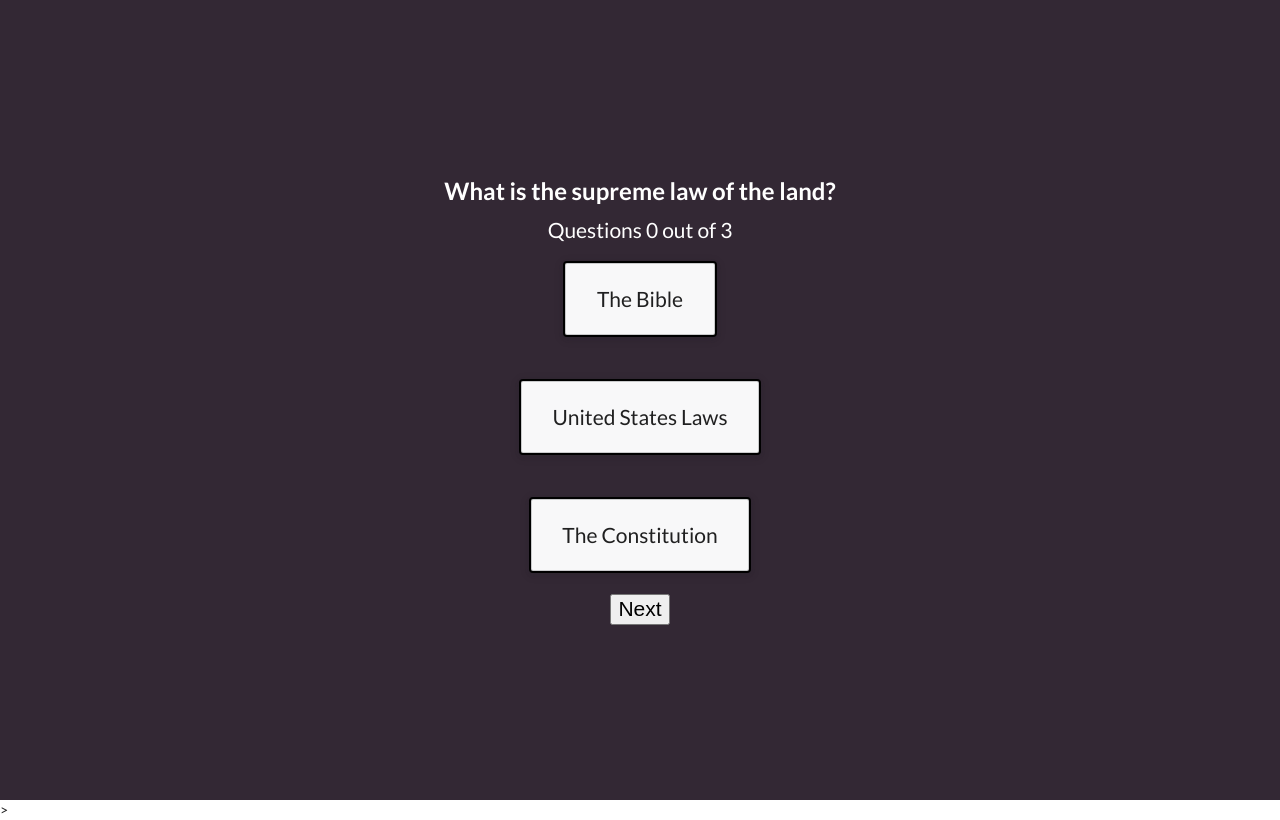
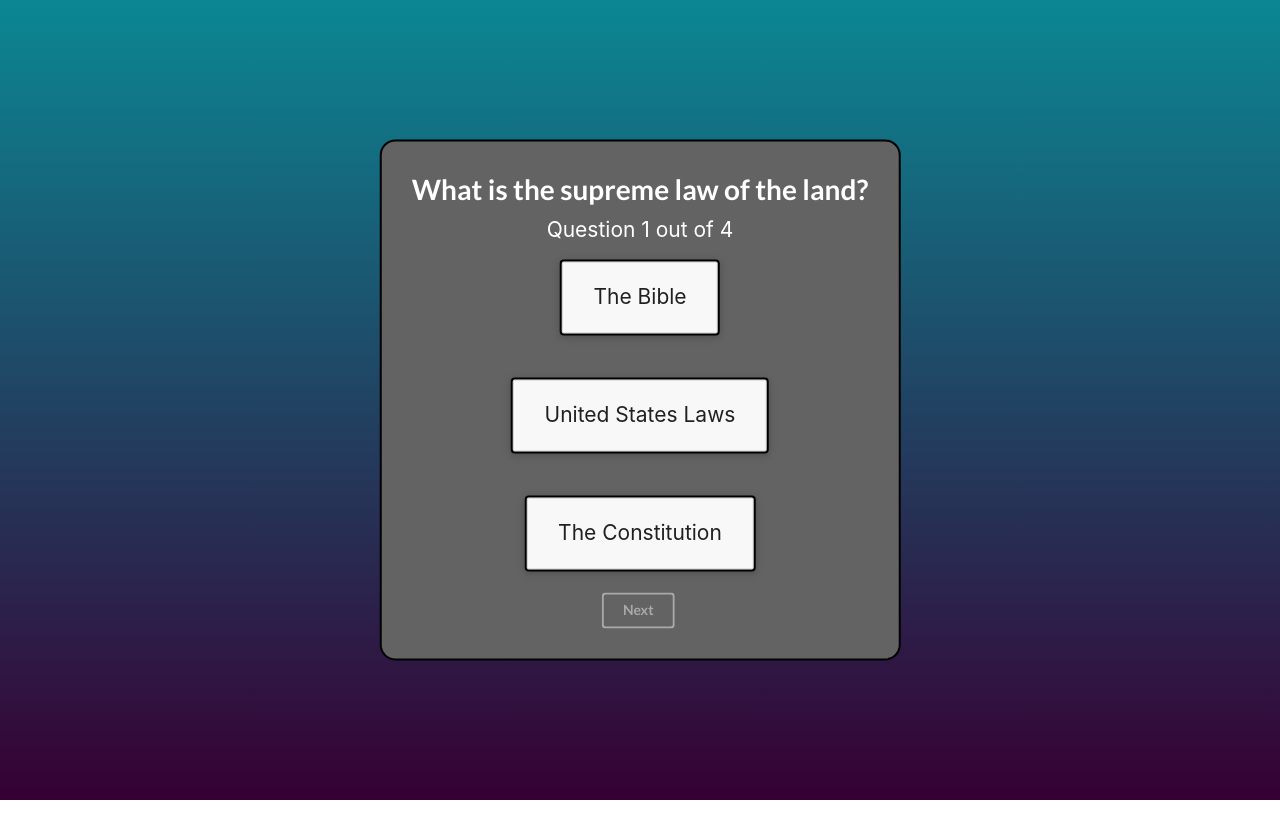
Before and after one commit to fernandamarr/civic-test-prep, a React (Create React App) app: page / in a window 1280 px wide. Built offline with nearby package versions, Linux system fonts and the light colour scheme.

Commit message:
adds style, questions, and score functionality

```diff
--- a/public/index.html
+++ b/public/index.html
@@ -10,12 +10,11 @@
       content="Web site created using create-react-app"
     />
     <link rel="apple-touch-icon" href="logo192.png" />
-    <link rel="manifest" href="%PUBLIC_URL%/manifest.json">
     <link rel="stylesheet" href="https://cdnjs.cloudflare.com/ajax/libs/semantic-ui/2.4.1/semantic.min.css">
     <title>U.S. Civics Quiz App</title>
   </head>
   <body>
     <noscript>You need to enable JavaScript to run this app.</noscript>
-    <div id="root"></div>>
+    <div id="root"></div>
   </body>
 </html>
--- a/src/App.js
+++ b/src/App.js
@@ -1,11 +1,13 @@
 import React from 'react';
-import './assets/style.css'
-import Quiz from './components/Quiz'
+import './assets/style.css';
+import Quiz from './components/Quiz';
 
 function App() {
   return (
     <div className="App">
+      <div className="quiz">
         <Quiz />
+      </div>
     </div>
   );
 }
--- a/src/assets/style.css
+++ b/src/assets/style.css
@@ -1,21 +1,50 @@
 .App {
   text-align: center;
-  background-color: #332834;
-  min-height: 100vh;
   display: flex;
   flex-direction: column;
   align-items: center;
   justify-content: center;
   font-size: calc(5px + 2vmin);
-  color: white;
 }
 
-.selected {
-  background: linear-gradient(to right, #2cd9df, #0d8c91) !important;
+body {
+  font-family: -apple-system, BlinkMacSystemFont, 'Segoe UI', Roboto, Oxygen, Ubuntu, Cantarell, 'Open Sans', 'Helvetica Neue', sans-serif;
+  font-size: 12px;
+  color: black;
+  background: #360033;  /* fallback for old browsers */
+  background: -webkit-linear-gradient(to bottom, #0b8793, #360033);  /* Chrome 10-25, Safari 5.1-6 */
+  background: linear-gradient(to bottom, #0b8793, #360033); /* W3C, IE 10+/ Edge, Firefox 16+, Chrome 26+, Opera 12+, Safari 7+ */
+
+}
+
+.selected, .options:hover{
+  color: white !important;
+  background: #360033;  /* fallback for old browsers */
+  background: -webkit-linear-gradient(to top, #0b8793, #360033);  /* Chrome 10-25, Safari 5.1-6 */
+  background: linear-gradient(to top, #0b8793, #360033) /* W3C, IE 10+/ Edge, Firefox 16+, Chrome 26+, Opera 12+, Safari 7+ */
+  !important;
 }
 
 .options {
-  padding: 8px;
+  transition: all 0.5s ease 0s;
   border: 2px solid #000;
+  border-radius: 3%;;
   cursor: pointer;
 }
+
+ul {
+  list-style-type: none;
+}
+
+.quiz {
+  color: rgb(255, 255, 255);
+  border: 2px solid black;
+  border-radius: 3%;;
+  background: rgb(99, 99, 99);
+  padding: 30px;
+  position: fixed;
+  top: 50%;
+  left: 50%;
+  /* bring your own prefixes */
+  transform: translate(-50%, -50%);
+}
--- a/src/components/Quiz.js
+++ b/src/components/Quiz.js
@@ -1,16 +1,20 @@
 import React, { Component } from 'react';
-import qBank from './quizData'
+import { qBank } from './quizData'
 
 class Quiz extends Component {
   constructor() {
     super()
     this.state = {
-			answer: '',
+      userAnswer: null,
       currentQuestion: 0,
-			options: []
+      options: [],
+      end: false,
+      score: 0,
+      disabled: true
     }
     this.handleClick = this.handleClick.bind(this);
     this.checkAnswer = this.checkAnswer.bind(this);
+    this.finishQuiz = this.finishQuiz.bind(this);
 
   }
 
@@ -19,7 +23,7 @@ class Quiz extends Component {
       return {
         questions: qBank[this.state.currentQuestion].question,
         options: qBank[this.state.currentQuestion].options,
-				answers: qBank[this.state.currentQuestion].answer
+        answer: qBank[this.state.currentQuestion].answer
       }
     })
   };
@@ -29,11 +33,17 @@ class Quiz extends Component {
   }
 
   handleClick = () => {
+    const { userAnswer, answer, score } = this.state;
+
+    if (userAnswer === answer) {
+      this.setState({
+        score: score + 1
+      })
+    }
+
     this.setState({
       currentQuestion: this.state.currentQuestion + 1
     })
-
-		console.log(this.state.currentQuestion)
   }
 
   // updates component
@@ -41,35 +51,94 @@ class Quiz extends Component {
     if (this.state.currentQuestion !== prevState.currentQuestion) {
       this.setState(() => {
         return {
+          disabled: true,
           questions: qBank[this.state.currentQuestion].question,
           options: qBank[this.state.currentQuestion].options,
-					answers: qBank[this.state.currentQuestion].answer
+          answer: qBank[this.state.currentQuestion].answer
         }
       })
     }
   }
 
-	checkAnswer = userAnswer => {
+  checkAnswer = answer => {
     this.setState({
-			answer: userAnswer
+      userAnswer: answer,
+      disabled: false
+    })
+  }
+
+  finishQuiz = () => {
+    if (this.state.currentQuestion === qBank.length - 1) {
+      this.setState({
+        end: true
+      })
+    }
+  }
+
+  playAgain = () => {
+    this.setState({
+      userAnswer: null,
+      currentQuestion: 0,
+      options: [],
+      end: false,
+      score: 0,
+      disabled: true
     })
   }
 
   render() {
-		const { questions, options, answer, currentQuestion } = this.state;
+    const { questions, options, userAnswer, currentQuestion, end } = this.state;
+    if (end) {
+      return (
+      <div>
+        <h2>
+          Game Over! <br/> Your final score is {this.state.score}
+        </h2>
+        <button
+            className='ui inverted button'
+            onClick={this.playAgain}>Play Again</button>
+        {/* <div>Below are all the correct answers for you to review:
+        <ul>
+          {qBank.map((item, index) => (
+            <li className="ui floating message options" key={index}>{item.question}: {item.answer}</li>
+          ))}
+        </ul>
+
+        </div> */}
+      </div>
+      );
+    } else {
       return (
         <div className="App">
-				<h2>{questions}</h2>
-				<span>{`Questions ${currentQuestion} out of ${qBank.length - 1}`}</span>
+          <h1>{questions}</h1>
+
+          <span>{`Question ${currentQuestion + 1} out of ${qBank.length}`}</span>
           {options.map(option => (
-					<p key={option.id} onClick={() => this.checkAnswer(option)} className={`ui floating message options ${answer === option ? "selected" : null}`}>
+            <p
+              key={option.id}
+              className={`ui floating message options
+            ${userAnswer === option ? "selected" : null}`}
+              onClick={() => this.checkAnswer(option)}>
               {option}
             </p>
           ))}
-				<button onClick={this.handleClick}>Next</button>
+          {currentQuestion < qBank.length - 1 && (
+            <button
+              className='ui inverted button'
+              disabled={this.state.disabled}
+              onClick={this.handleClick}>
+              Next
+            </button>
+          )}
+          {currentQuestion === qBank.length - 1 && (
+            <button
+            className='ui inverted button'
+            onClick={this.finishQuiz}>Finish</button>
+          )}
         </div>
       );
     }
   }
+}
 
 export default Quiz;
--- a/src/components/quizData.js
+++ b/src/components/quizData.js
@@ -1,4 +1,4 @@
-let qBank = [
+export const qBank = [
 	{
 		id: 0,
 		question: 'What is the supreme law of the land?',
@@ -7,22 +7,20 @@ let qBank = [
 	},
 	{
 		id: 1,
-		question: 'This is the second question',
-		options: [1, 2, 3],
-		answer: 2
+		question: 'What does the constitution do?',
+		options: ['Sets up the Government and protests the basic rights of Americans', 'Gives workers holidays', 'Lessens thev wage gap'],
+		answer: 'Sets up the Government and protests the basic rights of Americans'
 	},
 	{
 		id: 2,
-		question: 'This is the third question',
-		options: [1, 2, 3, 4, 5, 6],
-		answer: 6
+		question: 'The idea of self-government is in the first three words of the Constitution. What are these words?',
+		options: ['We the Americans','We the Humans','We the People'],
+		answer: 'We the people'
 	},
 	{
 		id: 3,
-		question: 'This is the third question',
-		options: ['yes', 'no', 'maybe'],
-		answer: 'maybe'
+		question: 'What is an amendment?',
+		options: ['An addition to Military','A change or addition to the Constitution', 'A change to the name of U.S. state'],
+		answer: 'A change or addition to the Constitution'
 	}
 ]
-
-export default qBank;
```
Also changed, not shown: 1 other file (tests, documents, lock files or other folders). Lines whose indentation alone changed are shown as unchanged.
